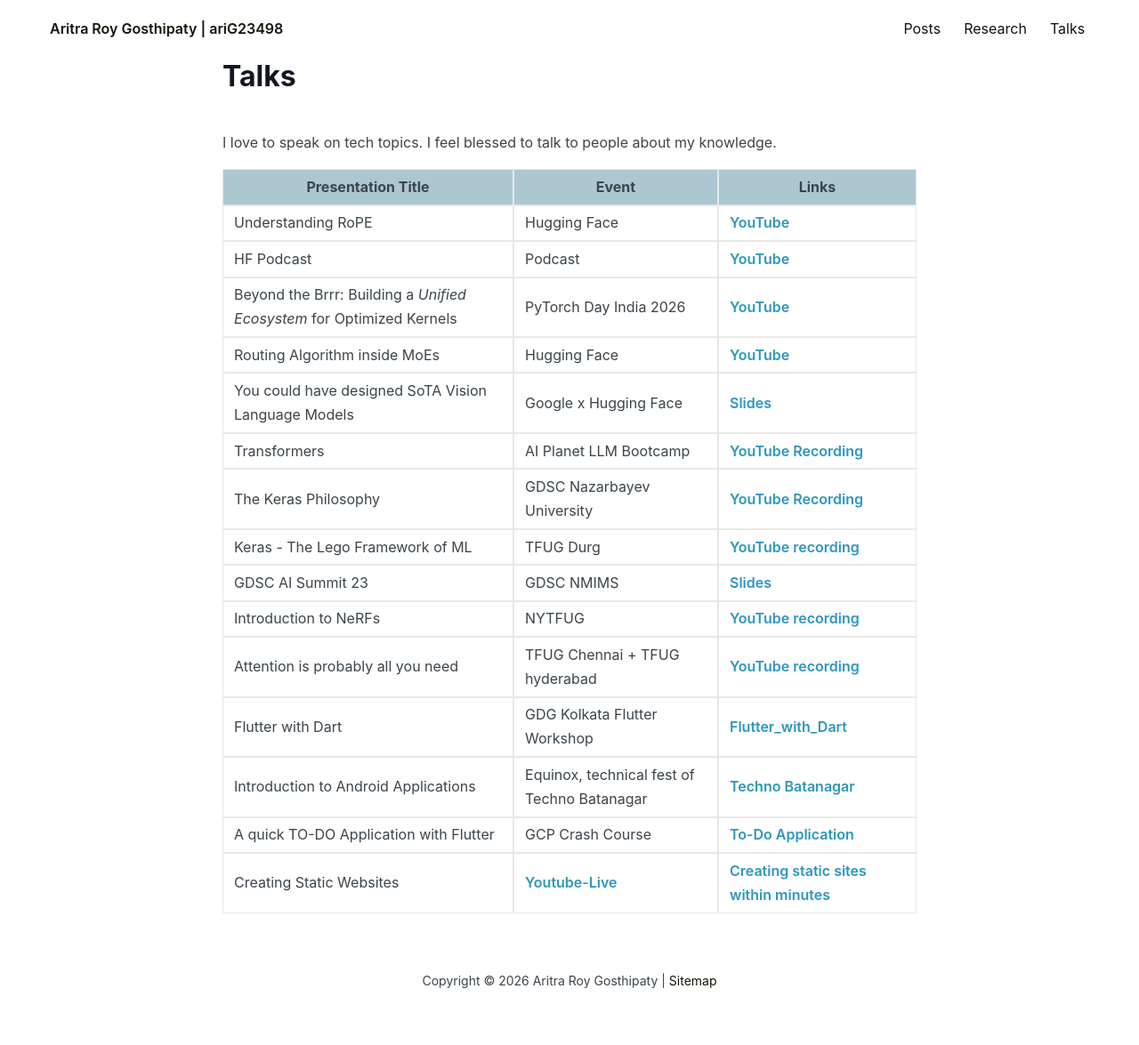
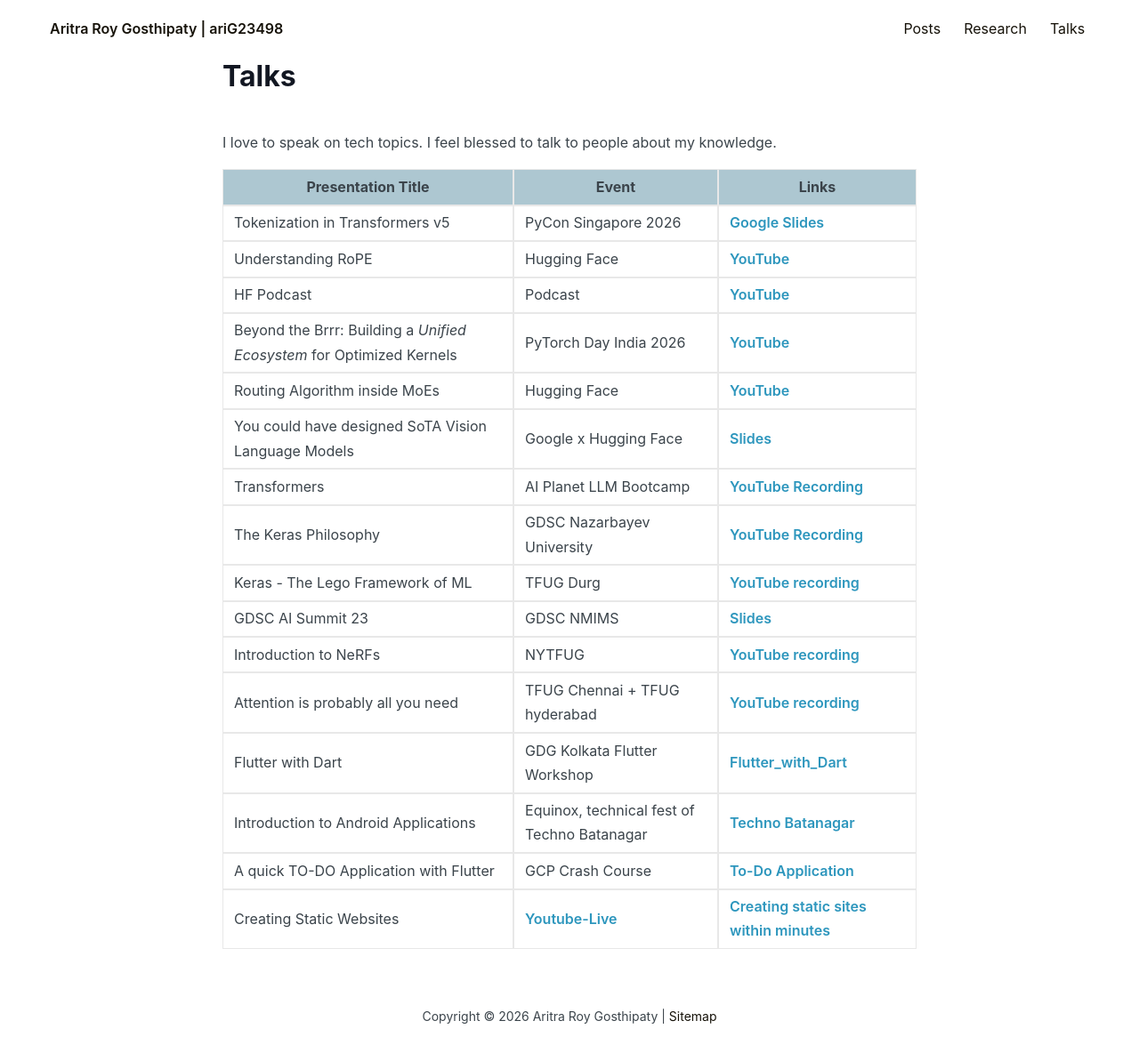
Before and after one commit to ariG23498/ariG23498.github.io, a Jekyll site: the page built from talks.md, in a window 1280 px wide. Shown: the whole page at 89% size. Built offline with Jekyll 4.4.1, drawn with Linux system fonts in a browser that asks for light colours; before the commit the page ends 1135 px from its top, so only the background shows below that.

Commit message:
Update talks.md

```diff
--- a/talks.md
+++ b/talks.md
@@ -6,6 +6,7 @@ permalink: /talks
 
 | Presentation Title | Event | Links |
 | :--: | :--: | :--: |
+| Tokenization in Transformers v5 | PyCon Singapore 2026 | [Google Slides](https://docs.google.com/presentation/d/1kbfseQ9GHad8a89LpNJ7y__4jvSUSQK-4IJAEc-V4NU/edit?usp=sharing)|
 | Understanding RoPE | Hugging Face | [YouTube](https://youtu.be/jlGf2qieSk0)|
 | HF Podcast | Podcast | [YouTube](https://youtu.be/O3Ul6H20pLI) |
 | Beyond the Brrr: Building a _Unified Ecosystem_ for Optimized Kernels | PyTorch Day India 2026 | [YouTube](https://youtu.be/q0GfzJmuaUM?si=piY_ZvO9Fqq3-hZ8) |
```
